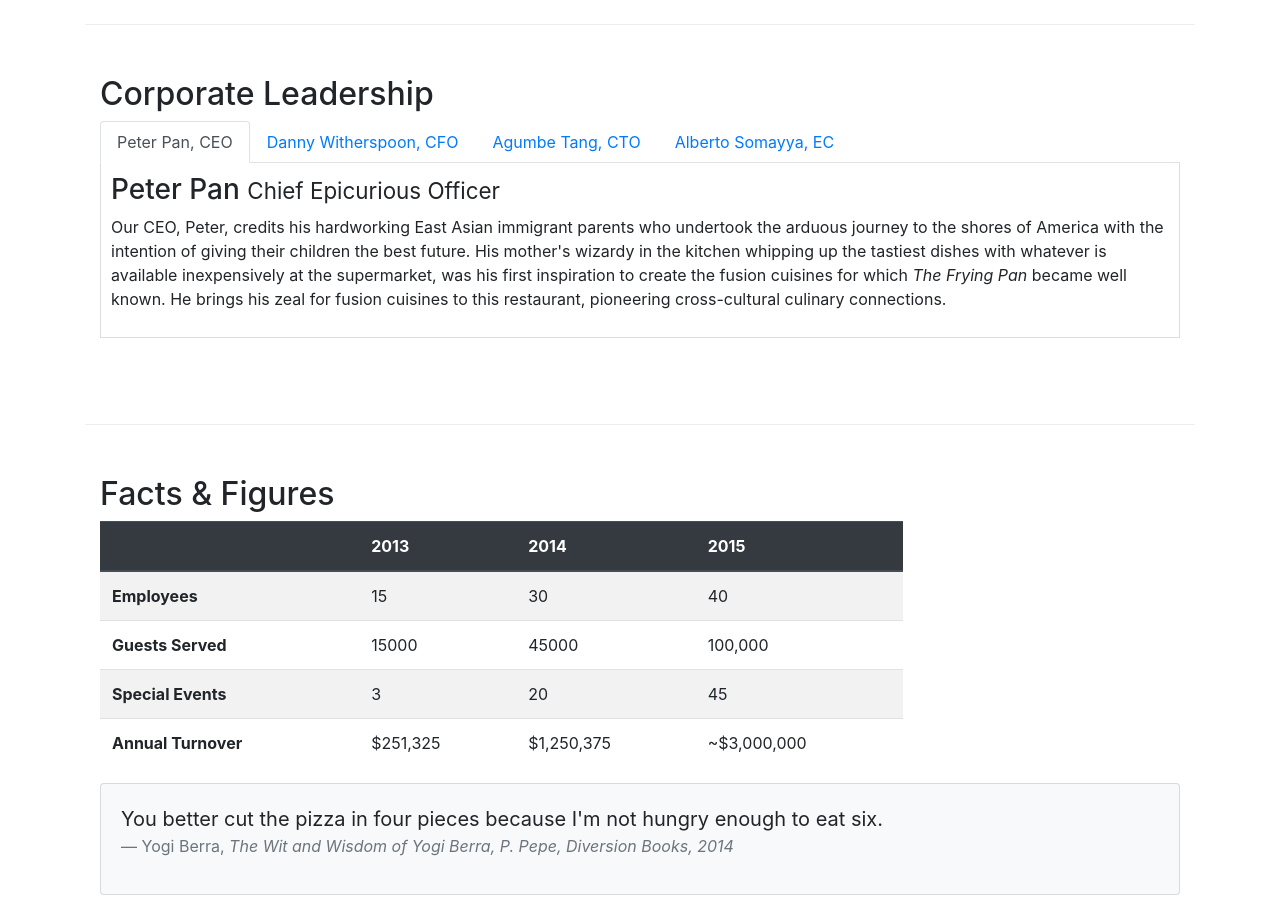
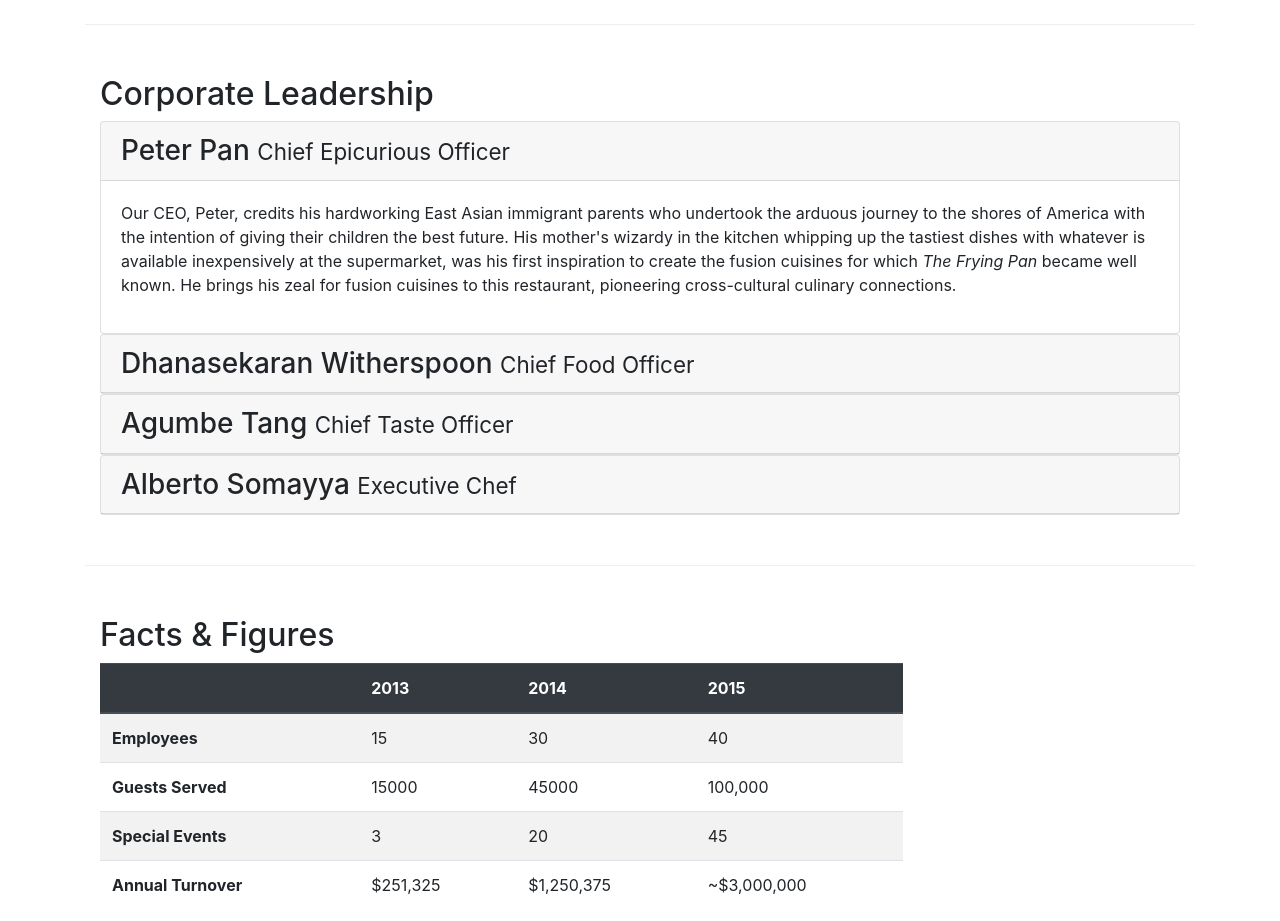
Before and after one commit to RyanB44/webWork, a website: page aboutus.html in a window 1280 px wide. Shown: the part 840-1761 px from the top of the page. Drawn offline with nearby package versions, Linux system fonts and the light colour scheme.

Commit message:
Accordion

```diff
--- a/aboutus.html
+++ b/aboutus.html
@@ -85,23 +85,17 @@
         <div class="row row-content">
             <div class="col-12 col-sm">
                 <h2>Corporate Leadership</h2>
-                <ul class="nav nav-tabs">
-                    <li class="nav-item">
-                        <a class="nav-link active" href="#peter" role="tab" data-toggle="tab">Peter Pan, CEO</a>
-                    </li>
-                    <li class="nav-item">
-                        <a class="nav-link" href="#danny" role="tab" data-toggle="tab">Danny Witherspoon, CFO</a>
-                    </li>
-                    <li class="nav-item">
-                        <a class="nav-link" href="#agumbe" role="tab" data-toggle="tab">Agumbe Tang, CTO</a>
-                    </li>
-                    <li class="nav-item">
-                        <a class="nav-link" href="#alberto" role="tab" data-toggle="tab">Alberto Somayya, EC</a>
-                    </li>
-                </ul>
-                <div class="tab-content">
-                    <div role="tabpanel" class="tab-pane fade show active" id="peter">
-                        <h3>Peter Pan <small>Chief Epicurious Officer</small></h3>
+                <div id="accordion">
+                    <div class="card">
+                        <div class="card-header" role="tab" id="peterhead">
+                            <h3 class="mb-0">
+                                <a data-toggle="collapse" data-target="#peter">
+                                    Peter Pan <small>Chief Epicurious Officer</small>
+                                </a>
+                            </h3>
+                        </div>
+                        <div class="collapse show" id="peter" data-parent="#accordion">
+                            <div class="card-body">
                                 <p class="d-none d-sm-block">Our CEO, Peter, credits his hardworking East Asian immigrant
                                     parents who undertook the arduous journey to the shores of America with the intention
                                     of giving their children the best future. His mother's wizardy in the kitchen whipping
@@ -110,22 +104,52 @@
                                     became well known. He brings his zeal for fusion cuisines to this restaurant, pioneering
                                     cross-cultural culinary connections.</p>
                             </div>
-                    <div role="tabpanel" class="tab-pane fade" id="danny">
-                        <h3>Dhanasekaran Witherspoon <small>Chief Food Officer</small></h3>
+                        </div>
+                    </div>
+                    <div class="card">
+                        <div class="card-header" role="tab" id="dannyhead">
+                            <h3 class="mb-0">
+                                <a class="collapsed" data-toggle="collapse" data-target="#danny">
+                                    Dhanasekaran Witherspoon <small>Chief Food Officer</small>
+                                </a>
+                            </h3>
+                        </div>
+                        <div class="collapse" id="danny" data-parent="#accordion">
+                            <div class="card-body">
                                 <p class="d-none d-sm-block">Our CFO, Danny, as he is affectionately referred to by his colleagues,
                                     comes from a long established family tradition in farming and produce. His experiences growing
                                     up on a farm in the Australian outback gave him great appreciation for varieties of food sources.
                                     As he puts it in his own words, <em>Everything that runs, wins, and everything that stays, pays!</em></p>
                             </div>
-                    <div role="tabpanel" class="tab-pane fade" id="agumbe">
-                        <h3>Agumbe Tang <small>Chief Taste Officer</small></h3>
+                        </div>
+                    </div>
+                    <div class="card">
+                        <div class="card-header" role="tab" id="agumbehead">
+                            <h3 class="mb-0">
+                                <a class="collapsed" data-toggle="collapse" data-target="#agumbe">
+                                    Agumbe Tang <small>Chief Taste Officer</small>
+                                </a>
+                            </h3>
+                        </div>
+                        <div class="collapse" id="agumbe" data-parent="#accordion">
+                            <div class="card-body">
                                 <p class="d-none d-sm-block">Blessed with the most discerning gustatory sense, Agumbe, our CTO, personally
                                     ensures that every dish that we serve meets his exacting tastes. Our chefs dread the tongue lashing that
                                     ensues if their dish does not meet his exacting standards. He lives by his motto, <em>You click only if
                                     you survive my lick.</em></p>
                             </div>
-                    <div role="tabpanel" class="tab-pane fade" id="alberto">
-                        <h3>Alberto Somayya <small>Executive Chef</small></h3>
+                        </div>
+                    </div>
+                    <div class="card">
+                        <div class="card-header" role="tab" id="albertohead">
+                            <h3 class="mb-0">
+                                <a class="collapsed" data-toggle="collapse" data-target="#alberto">
+                                    Alberto Somayya <small>Executive Chef</small>
+                                </a>
+                            </h3>
+                        </div>
+                        <div class="collapse" id="alberto" data-parent="#accordion">
+                            <div class="card-body">
                                 <p class="d-none d-sm-block">Award winning three-star Michelin chef with wide International experience having
                                     worked closely with whos-who in the culinary world, he specializes in creating mouthwatering Indo-Italian
                                     fusion experiences. He says, <em>Put together the cuisines from the two craziest cultures, and you get a
@@ -134,7 +158,8 @@
                         </div>
                     </div>
                 </div>
-
+            </div>
+        </div>
        <div class="row row-content">
            <div class="col-12 col-sm-9">
                <h2>Facts &amp; Figures</h2>
```
Also changed, not shown: index.html (+1 -1 lines). Lines whose indentation alone changed are shown as unchanged.
